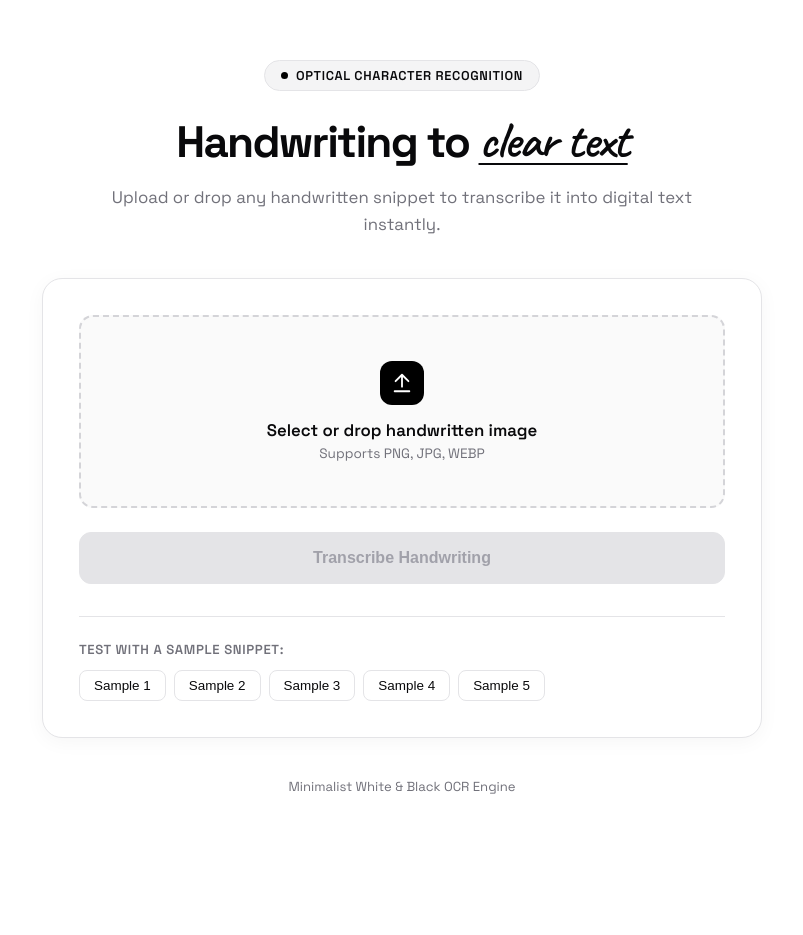
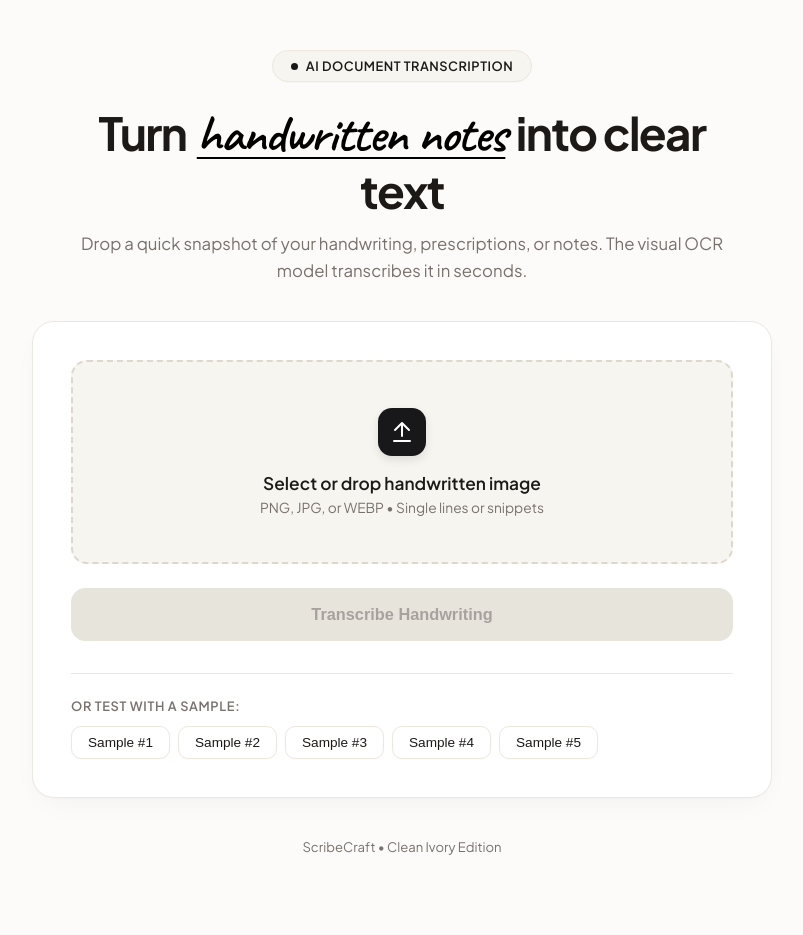
Before and after one commit to ShreyasVavley/handwritten-ocr-studio, a Flask app: page / in a window 1280 px wide. Shown: the whole page, without its empty margins (238-1041 px from the left). Before the commit the page ends 794 px from the top, so only its background shows below. Run offline with Flask 3, Linux system fonts and the light colour scheme.

Commit message:
Update portal styling to warm Ivory and natural cream aesthetic

```diff
--- a/templates/index.html
+++ b/templates/index.html
@@ -3,54 +3,58 @@
 <head>
   <meta charset="UTF-8">
   <meta name="viewport" content="width=device-width, initial-scale=1.0">
-  <title>ScribeCraft • Monochrome OCR Studio</title>
+  <title>ScribeCraft • Handwritten Notes to Digital Text</title>
   <link rel="preconnect" href="https://fonts.googleapis.com">
   <link rel="preconnect" href="https://fonts.gstatic.com" crossorigin>
-  <link href="https://fonts.googleapis.com/css2?family=Space+Grotesk:wght@400;500;600;700&family=Caveat:wght@600&display=swap" rel="stylesheet">
+  <link href="https://fonts.googleapis.com/css2?family=Plus+Jakarta+Sans:wght@300;400;500;600;700&family=Caveat:wght@600&display=swap" rel="stylesheet">
   <style>
     :root {
-      --bg: #ffffff;
-      --card-bg: #ffffff;
-      --border: #e4e4e7;
-      --border-dark: #18181b;
-      --text-main: #09090b;
-      --text-muted: #71717a;
-      --accent-black: #000000;
-      --subtle-gray: #f4f4f5;
+      /* Warm Ivory & Natural Cream Palette */
+      --ivory-bg: #fcfbf9;
+      --ivory-card: #ffffff;
+      --card-border: #ede8df;
+      --border-dark: #27272a;
+      --text-main: #1c1917;      /* Warm charcoal / obsidian */
+      --text-muted: #78716c;     /* Warm stone gray */
+      --accent-black: #18181b;   /* Deep charcoal black */
+      --ivory-subtle: #f7f5f0;   /* Cream highlight */
+      --ivory-hover: #f1ede4;
+      --accent-gold: #b45309;
     }
 
     * { box-sizing: border-box; margin: 0; padding: 0; }
 
     body {
-      font-family: 'Space Grotesk', -apple-system, BlinkMacSystemFont, sans-serif;
-      background-color: var(--bg);
+      font-family: 'Plus Jakarta Sans', -apple-system, BlinkMacSystemFont, sans-serif;
+      background-color: var(--ivory-bg);
       color: var(--text-main);
       min-height: 100vh;
       display: flex;
       flex-direction: column;
       align-items: center;
-      padding: 60px 20px 80px;
+      padding: 50px 20px 80px;
       -webkit-font-smoothing: antialiased;
     }
 
-    /* Top minimalist badge */
-    .brand-tag {
+    /* Elegant brand badge */
+    .brand-pill {
       display: inline-flex;
       align-items: center;
       gap: 8px;
-      background: var(--subtle-gray);
-      border: 1px solid var(--border);
+      background: var(--ivory-subtle);
+      border: 1px solid var(--card-border);
       color: var(--text-main);
-      padding: 6px 16px;
+      padding: 7px 18px;
       border-radius: 9999px;
       font-size: 0.8rem;
       font-weight: 600;
-      letter-spacing: 0.05em;
+      letter-spacing: 0.04em;
       text-transform: uppercase;
-      margin-bottom: 20px;
+      margin-bottom: 22px;
+      box-shadow: 0 1px 2px rgba(0, 0, 0, 0.02);
     }
 
-    .brand-tag span.dot {
+    .brand-pill span.dot {
       width: 7px;
       height: 7px;
       background: var(--accent-black);
@@ -59,14 +63,14 @@
 
     .hero-header {
       text-align: center;
-      max-width: 640px;
-      margin-bottom: 40px;
+      max-width: 660px;
+      margin-bottom: 36px;
     }
 
     h1 {
-      font-size: 2.75rem;
+      font-size: 2.85rem;
       font-weight: 700;
-      letter-spacing: -0.04em;
+      letter-spacing: -0.035em;
       line-height: 1.15;
       margin-bottom: 14px;
       color: var(--text-main);
@@ -74,11 +78,13 @@
 
     h1 span.handwritten {
       font-family: 'Caveat', cursive;
-      font-size: 3.2rem;
+      font-size: 3.3rem;
       font-weight: 600;
+      color: #000000;
       text-decoration: underline;
       text-decoration-thickness: 2px;
       text-underline-offset: 6px;
+      padding: 0 4px;
     }
 
     p.subtitle {
@@ -88,31 +94,32 @@
     }
 
     /* Main Container */
-    .main-box {
+    .portal-box {
       width: 100%;
-      max-width: 720px;
-      background: var(--card-bg);
-      border: 1px solid var(--border);
-      border-radius: 20px;
-      padding: 36px;
-      box-shadow: 0 4px 20px rgba(0, 0, 0, 0.04);
+      max-width: 740px;
+      background: var(--ivory-card);
+      border: 1px solid var(--card-border);
+      border-radius: 22px;
+      padding: 38px;
+      box-shadow: 0 10px 30px -10px rgba(28, 25, 23, 0.05), 0 1px 3px rgba(0, 0, 0, 0.02);
     }
 
     /* Drop Zone */
     .drop-zone {
       position: relative;
-      border: 2px dashed #d4d4d8;
-      border-radius: 14px;
-      padding: 44px 24px;
+      border: 2px dashed #ded7cb;
+      border-radius: 16px;
+      padding: 46px 24px;
       text-align: center;
       cursor: pointer;
-      background: #fafafa;
-      transition: all 0.2s ease;
+      background: var(--ivory-subtle);
+      transition: all 0.2s cubic-bezier(0.4, 0, 0.2, 1);
     }
 
     .drop-zone:hover, .drop-zone.dragover {
       border-color: var(--accent-black);
-      background: #f4f4f5;
+      background: var(--ivory-hover);
+      transform: translateY(-1px);
     }
 
     .drop-zone input[type="file"] {
@@ -125,34 +132,35 @@
     }
 
     .upload-icon {
-      width: 44px;
-      height: 44px;
-      margin: 0 auto 14px;
-      border-radius: 12px;
+      width: 48px;
+      height: 48px;
+      margin: 0 auto 16px;
+      border-radius: 14px;
       background: var(--accent-black);
       display: flex;
       align-items: center;
       justify-content: center;
+      box-shadow: 0 4px 10px rgba(0, 0, 0, 0.1);
     }
 
     .upload-icon svg {
-      width: 22px;
-      height: 22px;
+      width: 24px;
+      height: 24px;
       stroke: #ffffff;
       fill: none;
       stroke-width: 2;
     }
 
     .drop-title {
-      font-size: 1.05rem;
+      font-size: 1.08rem;
       font-weight: 600;
-      margin-bottom: 4px;
+      margin-bottom: 5px;
       color: var(--text-main);
     }
 
     .drop-hint {
       color: var(--text-muted);
-      font-size: 0.85rem;
+      font-size: 0.86rem;
     }
 
     /* Preview Section */
@@ -166,11 +174,11 @@
       justify-content: space-between;
       align-items: center;
       margin-bottom: 10px;
-      font-size: 0.85rem;
+      font-size: 0.82rem;
       font-weight: 600;
       color: var(--text-muted);
       text-transform: uppercase;
-      letter-spacing: 0.04em;
+      letter-spacing: 0.05em;
     }
 
     .btn-clear {
@@ -181,76 +189,85 @@
       font-weight: 600;
       cursor: pointer;
       text-decoration: underline;
+      text-underline-offset: 3px;
     }
-
-    .btn-clear:hover { opacity: 0.6; }
+    .btn-clear:hover { opacity: 0.65; }
 
     .preview-frame {
       background: #ffffff;
-      border: 1px solid var(--border);
-      border-radius: 12px;
-      padding: 16px;
+      border: 1px solid var(--card-border);
+      border-radius: 14px;
+      padding: 18px;
       display: flex;
       align-items: center;
       justify-content: center;
-      max-height: 200px;
+      max-height: 210px;
       overflow: hidden;
+      box-shadow: inset 0 1px 3px rgba(0,0,0,0.02);
     }
 
     .preview-img {
       max-width: 100%;
-      max-height: 168px;
+      max-height: 174px;
       object-fit: contain;
     }
 
-    /* Action Button */
+    /* Action Buttons */
     .actions {
       margin-top: 24px;
     }
 
-    .btn-submit {
+    .btn-transcribe {
       width: 100%;
       padding: 16px;
       border: 1px solid var(--accent-black);
-      border-radius: 12px;
+      border-radius: 14px;
       background: var(--accent-black);
       color: #ffffff;
-      font-size: 1rem;
+      font-size: 1.02rem;
       font-weight: 600;
       cursor: pointer;
       display: flex;
       align-items: center;
       justify-content: center;
       gap: 10px;
-      transition: all 0.15s ease;
+      transition: all 0.2s ease;
+      box-shadow: 0 4px 14px rgba(24, 24, 27, 0.12);
     }
 
-    .btn-submit:hover:not(:disabled) {
+    .btn-transcribe:hover:not(:disabled) {
       background: #27272a;
-      border-color: #27272a;
       transform: translateY(-1px);
+      box-shadow: 0 6px 18px rgba(24, 24, 27, 0.18);
     }
 
-    .btn-submit:active:not(:disabled) {
+    .btn-transcribe:active:not(:disabled) {
       transform: translateY(0);
     }
 
-    .btn-submit:disabled {
-      background: #e4e4e7;
-      border-color: #e4e4e7;
-      color: #a1a1aa;
+    .btn-transcribe:disabled {
+      background: #e7e4dc;
+      border-color: #e7e4dc;
+      color: #a8a29e;
       cursor: not-allowed;
+      box-shadow: none;
       transform: none;
     }
 
-    /* Result Card */
+    /* Result Section */
     .result-section {
       margin-top: 28px;
-      background: #fafafa;
-      border: 1px solid var(--border);
-      border-radius: 14px;
-      padding: 22px;
+      background: var(--ivory-subtle);
+      border: 1px solid var(--card-border);
+      border-radius: 16px;
+      padding: 24px;
       display: none;
+      animation: fadeIn 0.25s ease-out;
+    }
+
+    @keyframes fadeIn {
+      from { opacity: 0; transform: translateY(6px); }
+      to { opacity: 1; transform: translateY(0); }
     }
 
     .result-top {
@@ -266,47 +283,51 @@
       text-transform: uppercase;
       letter-spacing: 0.06em;
       color: var(--text-main);
+      display: flex;
+      align-items: center;
+      gap: 6px;
     }
 
     .btn-copy {
       background: #ffffff;
-      border: 1px solid var(--border);
+      border: 1px solid var(--card-border);
       color: var(--text-main);
-      padding: 6px 12px;
+      padding: 6px 14px;
       border-radius: 8px;
-      font-size: 0.8rem;
+      font-size: 0.82rem;
       font-weight: 600;
       cursor: pointer;
-      transition: all 0.15s;
+      transition: all 0.15s ease;
+      box-shadow: 0 1px 2px rgba(0,0,0,0.03);
     }
 
     .btn-copy:hover {
-      background: var(--subtle-gray);
-      border-color: #d4d4d8;
+      background: var(--ivory-hover);
+      border-color: #d6cfc2;
     }
 
     .transcription-output {
       background: #ffffff;
-      border: 1px solid var(--border);
-      border-radius: 10px;
-      padding: 18px;
+      border: 1px solid var(--card-border);
+      border-radius: 12px;
+      padding: 20px;
       font-size: 1.15rem;
       font-weight: 500;
       line-height: 1.6;
       color: var(--text-main);
-      min-height: 60px;
+      min-height: 64px;
       word-break: break-word;
     }
 
-    /* Samples Section */
+    /* Sample Chips */
     .samples-section {
       margin-top: 32px;
       padding-top: 24px;
-      border-top: 1px solid var(--border);
+      border-top: 1px solid var(--card-border);
     }
 
     .samples-label {
-      font-size: 0.82rem;
+      font-size: 0.8rem;
       font-weight: 600;
       text-transform: uppercase;
       letter-spacing: 0.05em;
@@ -322,27 +343,29 @@
 
     .sample-chip {
       background: #ffffff;
-      border: 1px solid var(--border);
+      border: 1px solid var(--card-border);
       color: var(--text-main);
-      padding: 7px 14px;
-      border-radius: 8px;
-      font-size: 0.84rem;
+      padding: 8px 16px;
+      border-radius: 10px;
+      font-size: 0.85rem;
       font-weight: 500;
       cursor: pointer;
       transition: all 0.15s ease;
+      box-shadow: 0 1px 2px rgba(0,0,0,0.02);
     }
 
     .sample-chip:hover {
       background: var(--accent-black);
       border-color: var(--accent-black);
       color: #ffffff;
+      transform: translateY(-1px);
     }
 
-    /* Clean Spinner */
+    /* Minimal Spinner */
     .spinner {
       width: 18px;
       height: 18px;
-      border: 2px solid rgba(255, 255, 255, 0.3);
+      border: 2px solid rgba(255, 255, 255, 0.35);
       border-radius: 50%;
       border-top-color: #ffffff;
       animation: spin 0.7s linear infinite;
@@ -361,24 +384,24 @@
 </head>
 <body>
 
-  <div class="brand-tag">
+  <div class="brand-pill">
     <span class="dot"></span>
-    <span>Optical Character Recognition</span>
+    <span>AI Document Transcription</span>
   </div>
 
   <header class="hero-header">
-    <h1>Handwriting to <span class="handwritten">clear text</span></h1>
-    <p class="subtitle">Upload or drop any handwritten snippet to transcribe it into digital text instantly.</p>
+    <h1>Turn <span class="handwritten">handwritten notes</span> into clear text</h1>
+    <p class="subtitle">Drop a quick snapshot of your handwriting, prescriptions, or notes. The visual OCR model transcribes it in seconds.</p>
   </header>
 
-  <main class="main-box">
+  <main class="portal-box">
     <div class="drop-zone" id="dropZone">
       <input type="file" id="fileInput" accept="image/*">
       <div class="upload-icon">
         <svg viewBox="0 0 24 24"><path d="M12 3v13M5 10l7-7 7 7M4 21h16" stroke-linecap="round" stroke-linejoin="round"/></svg>
       </div>
       <div class="drop-title">Select or drop handwritten image</div>
-      <div class="drop-hint">Supports PNG, JPG, WEBP</div>
+      <div class="drop-hint">PNG, JPG, or WEBP • Single lines or snippets</div>
     </div>
 
     <div class="preview-section" id="previewSection">
@@ -387,12 +410,12 @@
         <button class="btn-clear" id="btnClear">Remove</button>
       </div>
       <div class="preview-frame">
-        <img id="previewImg" class="preview-img" alt="Selected Document Preview">
+        <img id="previewImg" class="preview-img" alt="Uploaded Document Preview">
       </div>
     </div>
 
     <div class="actions">
-      <button class="btn-submit" id="submitBtn" disabled>
+      <button class="btn-transcribe" id="submitBtn" disabled>
         <span class="spinner" id="spinner"></span>
         <span id="btnText">Transcribe Handwriting</span>
       </button>
@@ -400,14 +423,14 @@
 
     <div class="result-section" id="resultSection">
       <div class="result-top">
-        <span class="result-label">Result</span>
+        <span class="result-label">Transcribed Text</span>
         <button class="btn-copy" id="btnCopy">Copy</button>
       </div>
       <div class="transcription-output" id="transcriptionOutput">...</div>
     </div>
 
     <div class="samples-section">
-      <div class="samples-label">Test with a sample snippet:</div>
+      <div class="samples-label">Or test with a sample:</div>
       <div class="sample-chips" id="sampleChips">
         <!-- populated dynamically -->
       </div>
@@ -415,7 +438,7 @@
   </main>
 
   <footer>
-    <p>Minimalist White & Black OCR Engine</p>
+    <p>ScribeCraft • Clean Ivory Edition</p>
   </footer>
 
   <script>
@@ -434,14 +457,14 @@
 
     let currentFile = null;
 
-    // Load sample snippets
+    // Load available samples
     fetch('/samples')
       .then(res => res.json())
       .then(samples => {
         samples.forEach((sample, idx) => {
           const chip = document.createElement('button');
           chip.className = 'sample-chip';
-          chip.textContent = `Sample ${idx + 1}`;
+          chip.textContent = `Sample #${idx + 1}`;
           chip.onclick = () => loadSample(sample.url);
           sampleChips.appendChild(chip);
         });
```
